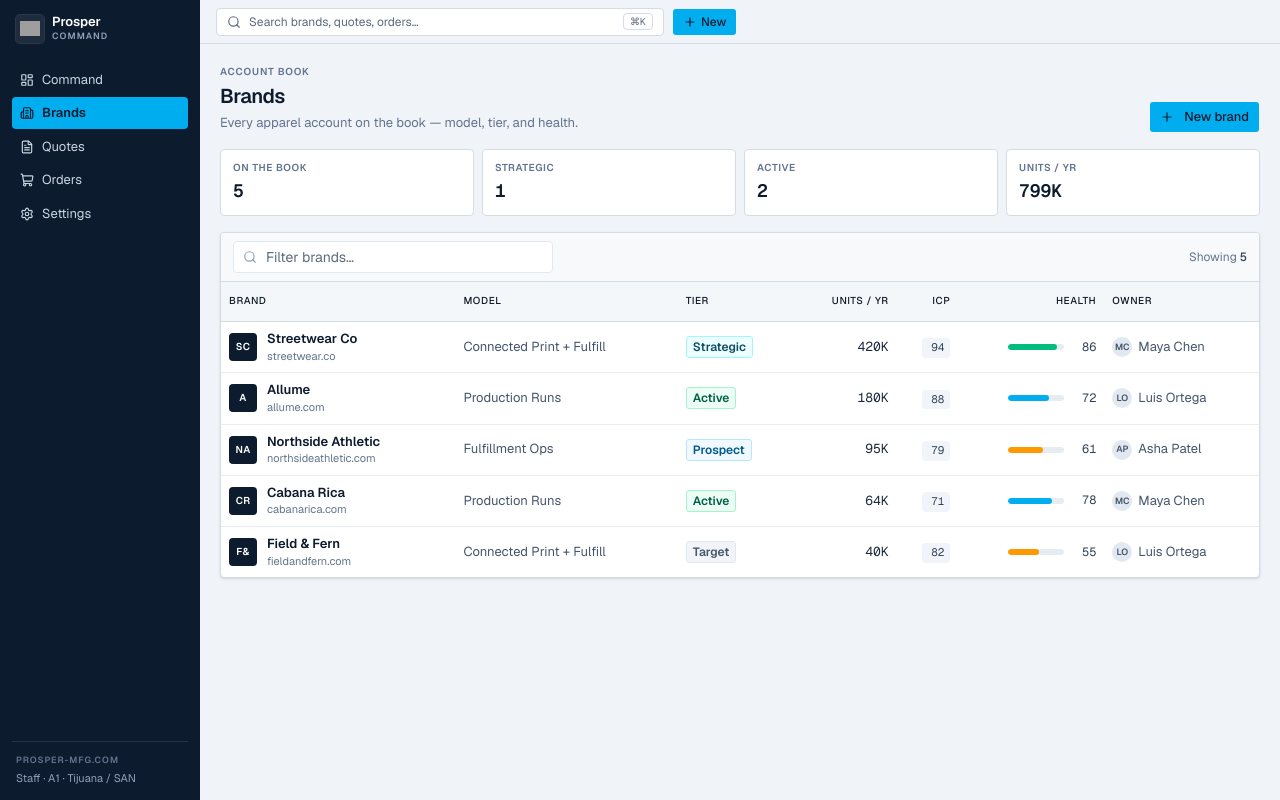
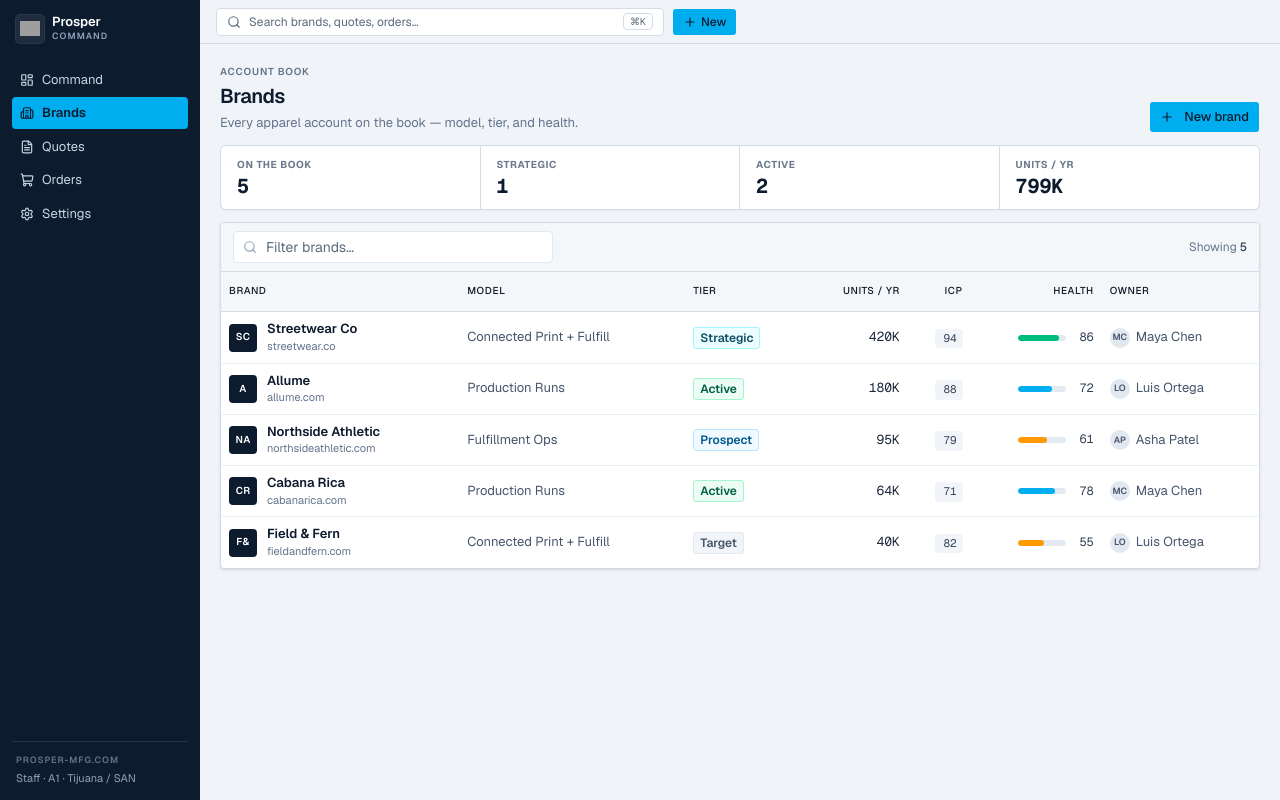
Before and after one commit to lukehoefs/prospercrm, a Next.js app: page /leads in a window 1280 px wide. Built offline with nearby package versions, Linux system fonts and the light colour scheme; grey boxes are pictures that could not be loaded.

Commit message:
Brands: compact KPI strip instead of empty cards

```diff
--- a/src/app/leads/page.tsx
+++ b/src/app/leads/page.tsx
@@ -34,13 +34,15 @@ function healthColor(score: number) {
 function HealthMeter({ score }: { score: number }) {
   return (
     <div className="flex items-center justify-end gap-2">
-      <div className="h-1.5 w-14 overflow-hidden rounded-full bg-slate-200/80">
+      <div className="h-1.5 w-12 overflow-hidden rounded-full bg-slate-200/90">
         <div
           className={`h-full rounded-full ${healthColor(score)}`}
           style={{ width: `${Math.min(100, Math.max(0, score))}%` }}
         />
       </div>
-      <span className="w-6 text-right font-mono text-[12px] tabular-nums text-slate-700">{score}</span>
+      <span className="w-5 text-right font-mono text-[12px] tabular-nums text-slate-700">
+        {score}
+      </span>
     </div>
   );
 }
@@ -51,7 +53,7 @@ export default function BrandsPage() {
   const totalUnits = BRANDS.reduce((s, b) => s + b.unitsYear, 0);
 
   return (
-    <div className="flex flex-col gap-4">
+    <div className="flex flex-col gap-3">
       <PageHeader
         eyebrow="Account book"
         title="Brands"
@@ -64,24 +66,27 @@ export default function BrandsPage() {
         }
       />
 
-      <div className="grid grid-cols-2 gap-2 sm:grid-cols-4">
-        {[
-          { label: 'On the book', value: String(BRANDS.length) },
-          { label: 'Strategic', value: String(strategic) },
-          { label: 'Active', value: String(active) },
-          { label: 'Units / yr', value: formatCompact(totalUnits) },
-        ].map((s) => (
-          <div key={s.label} className="rounded border border-border bg-card px-3 py-2.5">
-            <p className="text-[10px] font-semibold tracking-[0.06em] text-slate-500 uppercase">
-              {s.label}
-            </p>
-            <p className="mt-0.5 font-mono text-lg font-semibold tabular-nums text-navy">{s.value}</p>
-          </div>
-        ))}
+      <div className="kpi-strip">
+        <div>
+          <p className="kpi-label">On the book</p>
+          <p className="kpi-value">{BRANDS.length}</p>
+        </div>
+        <div>
+          <p className="kpi-label">Strategic</p>
+          <p className="kpi-value">{strategic}</p>
+        </div>
+        <div>
+          <p className="kpi-label">Active</p>
+          <p className="kpi-value">{active}</p>
+        </div>
+        <div>
+          <p className="kpi-label">Units / yr</p>
+          <p className="kpi-value">{formatCompact(totalUnits)}</p>
+        </div>
       </div>
 
       <div className="overflow-hidden rounded-md border border-border bg-card shadow-sm">
-        <div className="flex flex-col gap-2 border-b border-border bg-[#f7f9fb] px-3 py-2 sm:flex-row sm:items-center sm:justify-between">
+        <div className="flex flex-col gap-2 border-b border-border bg-[#f4f7fa] px-3 py-2 sm:flex-row sm:items-center sm:justify-between">
           <div className="relative max-w-xs flex-1">
             <Search className="pointer-events-none absolute top-1/2 left-2.5 size-3.5 -translate-y-1/2 text-slate-400" />
             <Input
@@ -92,7 +97,9 @@ export default function BrandsPage() {
           </div>
           <p className="text-[12px] text-slate-500">
             Showing{' '}
-            <span className="font-mono tabular-nums font-medium text-slate-700">{BRANDS.length}</span>
+            <span className="font-mono tabular-nums font-medium text-slate-700">
+              {BRANDS.length}
+            </span>
           </p>
         </div>
 
```
